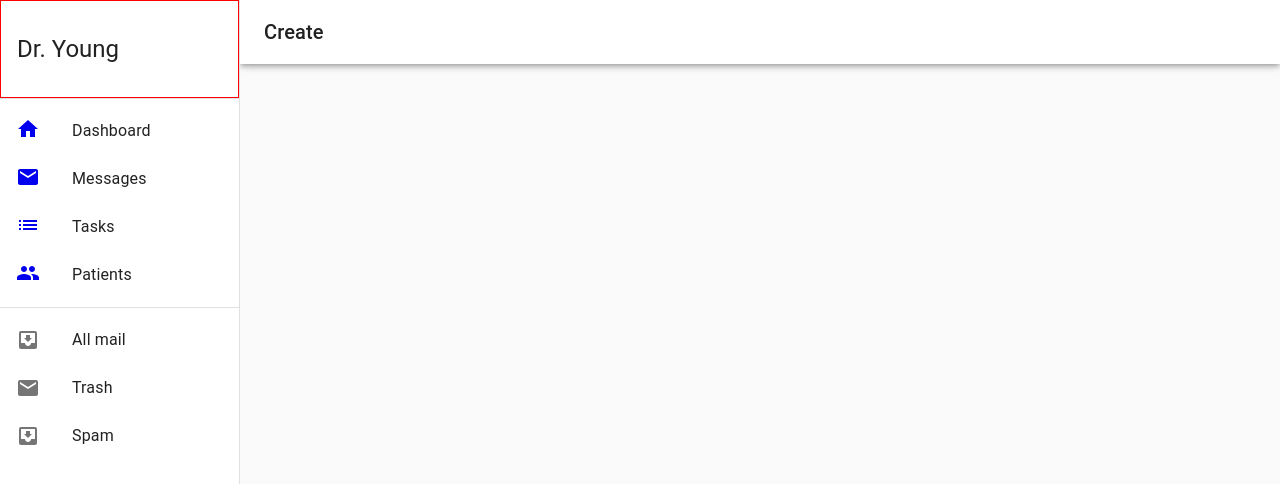
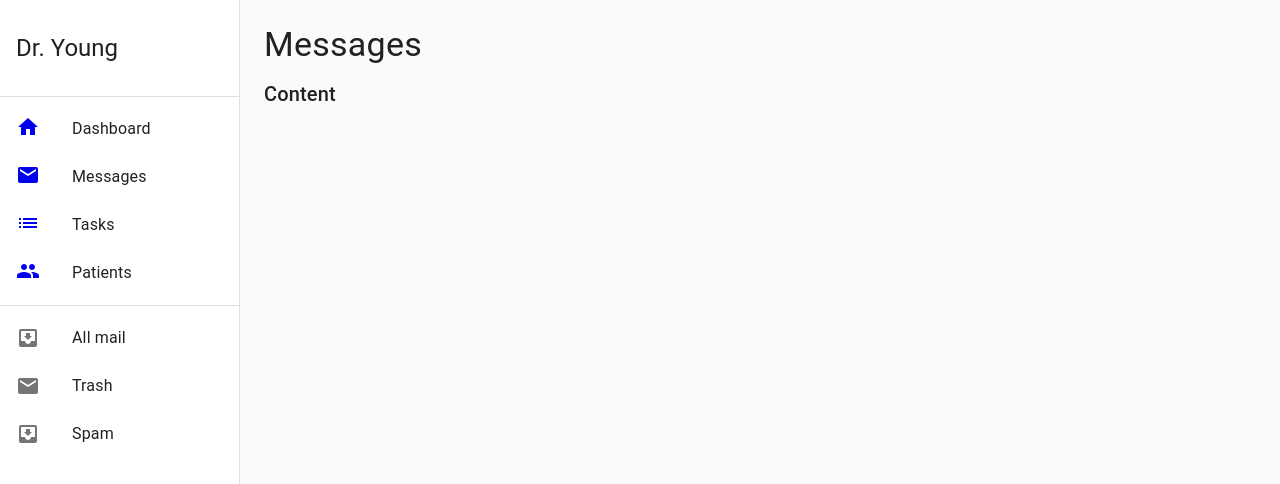
Before and after one commit to UTA-Senior-Design-2020/health-journal-frontend, a React (Create React App) app: page /messages in a window 1280 px wide. Shown: the top 484 px of the page. Built offline with nearby package versions, Linux system fonts and the light colour scheme.

Commit message:
Main pages added

```diff
--- a/src/App.js
+++ b/src/App.js
@@ -1,6 +1,8 @@
 import React from "react";
 import Dashboard from "./Pages/Dashboard";
 import Tasks from "./Pages/Tasks";
+import Messages from "./Pages/Messages";
+import Patients from "./Pages/Patients";
 import Nav from "./Pages/Nav";
 //import About from './About';
 import { BrowserRouter as Router, Switch, Route } from "react-router-dom";
@@ -9,10 +11,7 @@ import { makeStyles } from "@material-ui/core/styles";
 
 // CSS Should be done this way
 const useStyles = makeStyles({
-  root: {
-    background: "#FBFCFD",
-    minHeight: "100vh",
-  },
+  root: {},
 });
 
 function App() {
@@ -22,7 +21,9 @@ function App() {
       <Switch>
         <Nav>
           <Route exact path="/" component={Dashboard} />
-          <Route path="/Tasks" component={Tasks} />
+          <Route path="/tasks" component={Tasks} />
+          <Route path="/messages" component={Messages} />
+          <Route path="/patients" component={Patients} />
         </Nav>
       </Switch>
     </Router>
--- a/src/Pages/Messages.js
+++ b/src/Pages/Messages.js
@@ -1,30 +1,21 @@
-import React from 'react'
-import Button from '@material-ui/core/Button';
-import MessageIcon from '@material-ui/icons/Message';
+import React from "react";
+import Button from "@material-ui/core/Button";
+import MessageIcon from "@material-ui/icons/Message";
 import { makeStyles } from "@material-ui/core/styles";
 import Typography from "@material-ui/core/Typography";
 
 const useStyles = makeStyles({
-  root: {
-    color: "rgba(0, 0, 0, 0.54)",
-    fontFamily:"Arial",
-    textTransform: "none",
-    width:"100%"
-  }
-
+  root: {},
 });
 
 export default function Messages() {
   const classes = useStyles();
   return (
-    <Button className={classes.root}>
-      <div style={{marginRight:"30px"}} >
-        <MessageIcon/>
-      </div>
-      <div style={{marginRight:"102px"}}>
+    <div className={classes.root}>
+      <Typography variant="h4" gutterBottom>
         Messages
-      </div>
-    </Button>
-
-  )
+      </Typography>
+      <Typography variant="h6">Content</Typography>
+    </div>
+  );
 }
--- a/src/Pages/Nav.js
+++ b/src/Pages/Nav.js
@@ -59,7 +59,6 @@ const useStyles = makeStyles((theme) => ({
   },
   userInfo: {
     ...theme.mixins.toolbar,
-    border: "solid red 1px",
     padding: "2rem 1rem",
   },
   // necessary for content to be below app bar
@@ -77,14 +76,14 @@ function Nav(props) {
   return (
     <div className={classes.root}>
       <CssBaseline />
-      <AppBar position="fixed" className={classes.appBar}>
+      {/* <AppBar position="fixed" className={classes.appBar}>
         <Toolbar>
           <Typography variant="h6" noWrap>
-            {/* TODO */}
+
             <Box color="text.primary">Create</Box>
           </Typography>
         </Toolbar>
-      </AppBar>
+      </AppBar> */}
       <Drawer
         className={classes.drawer}
         variant="permanent"
@@ -131,7 +130,8 @@ function Nav(props) {
         </List>
       </Drawer>
       <main className={classes.content}>
-        <div className={classes.toolbar} />
+        {/* Used to move content below top app bar */}
+        {/* <div className={classes.toolbar} /> */}
         {props.children}
       </main>
     </div>
--- a/src/Pages/Patients.js
+++ b/src/Pages/Patients.js
@@ -1,30 +1,21 @@
-import React from 'react'
-import Button from '@material-ui/core/Button';
-import PeopleIcon from '@material-ui/icons/People';
+import React from "react";
+import Button from "@material-ui/core/Button";
+import PeopleIcon from "@material-ui/icons/People";
 import { makeStyles } from "@material-ui/core/styles";
 import Typography from "@material-ui/core/Typography";
 
 const useStyles = makeStyles({
-  root: {
-    color: "rgba(0, 0, 0, 0.54)",
-    fontFamily:"Arial",
-    textTransform: "none",
-    width:"100%"
-  }
-
+  root: {},
 });
 
 export default function Patients() {
   const classes = useStyles();
   return (
-    <Button className={classes.root}>
-      <div style={{marginRight:"30px"}} >
-        <PeopleIcon/>
-      </div>
-      <div style={{marginRight:"113px"}}>
+    <div className={classes.root}>
+      <Typography variant="h4" gutterBottom>
         Patients
-      </div>
-    </Button>
-
-  )
+      </Typography>
+      <Typography variant="h6">Content</Typography>
+    </div>
+  );
 }
--- a/src/Pages/Tasks.js
+++ b/src/Pages/Tasks.js
@@ -3,9 +3,7 @@ import { makeStyles } from "@material-ui/core/styles";
 import Typography from "@material-ui/core/Typography";
 
 const useStyles = makeStyles({
-  root: {
-    border: "solid blue 1px",
-  },
+  root: {},
 });
 
 export default function Tasks() {
```
